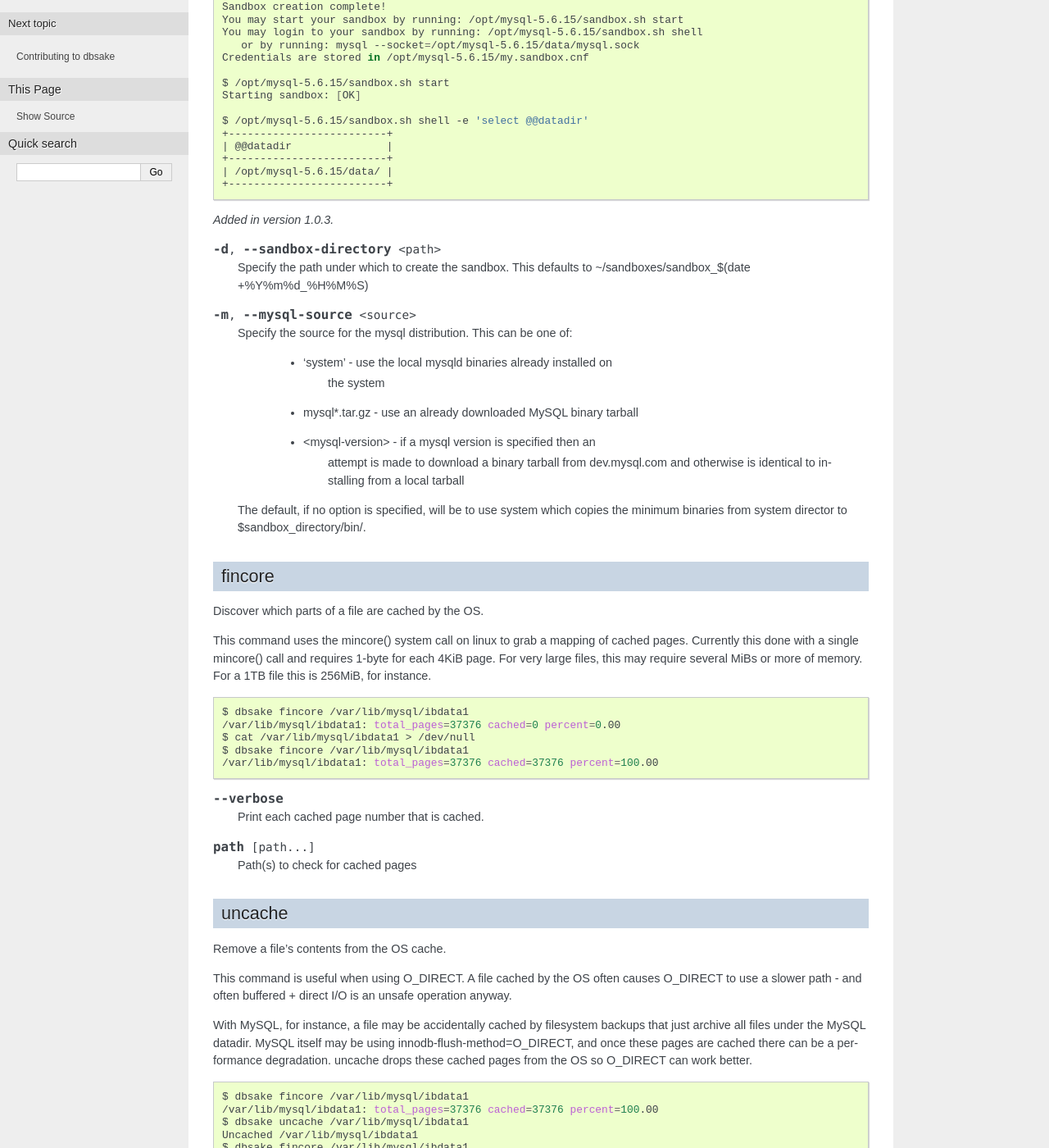
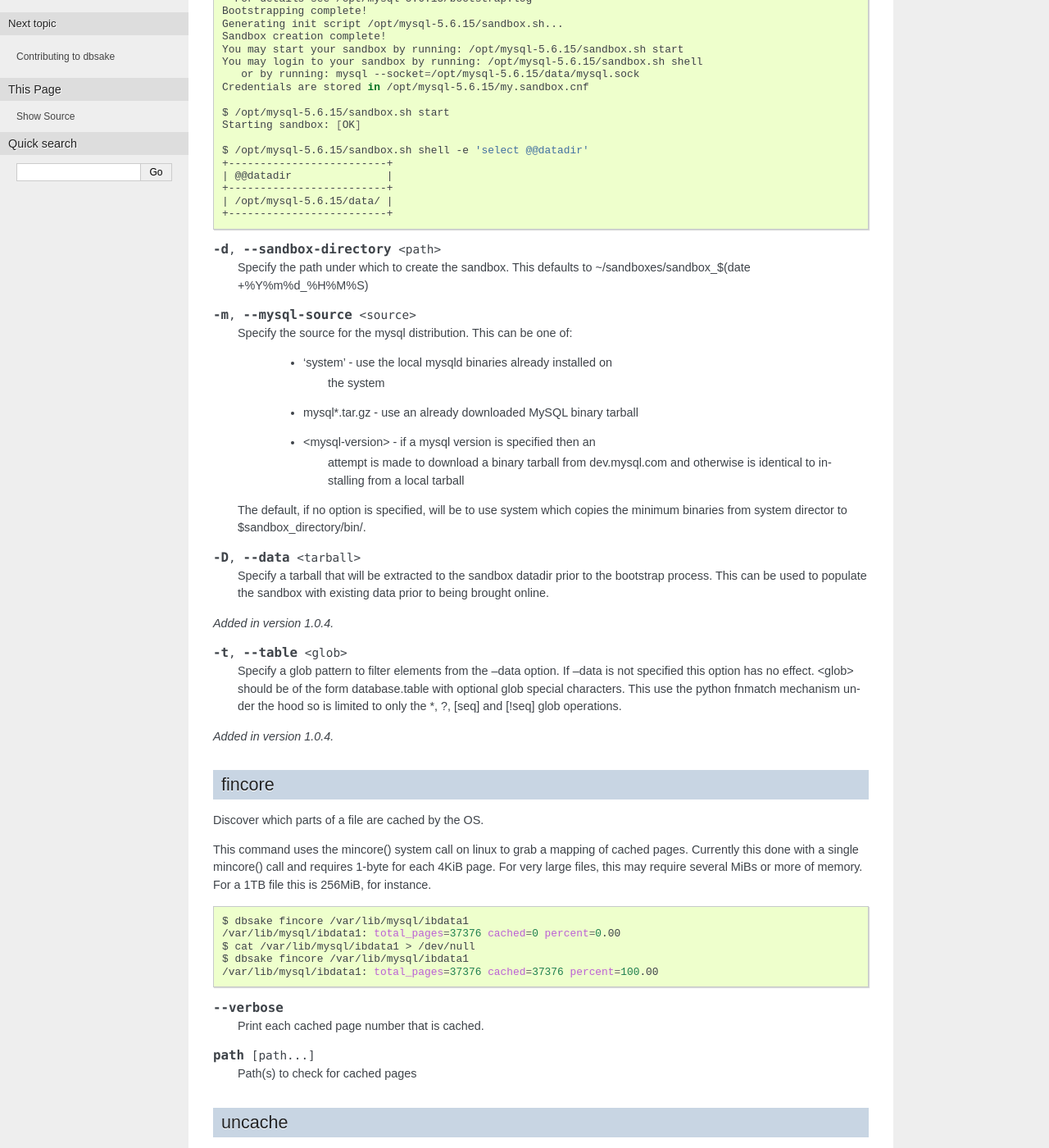
Before and after one commit to abg/dbsake, a Sphinx documentation site: the page built from docs/subcommands.rst, in a window 1280 px wide and 1400 px high, scrolled down 500 px. Shown: the whole window at 82% size. Built offline with Sphinx 7.4.7, drawn with Linux system fonts in a browser that asks for light colours; some of the changed text lies outside the part shown.

Commit message:
document --data and --table sandbox options

```diff
--- a/docs/subcommands.rst
+++ b/docs/subcommands.rst
@@ -3,6 +3,8 @@ Subcommands
 
 mysql-sandbox
 ~~~~~~~~~~~~~
+
+.. versionadded:: 1.0.3
 
 Setup a secondary MySQL instance easily.
 
@@ -45,8 +47,6 @@ to the MySQL instance.
 
 .. program:: mysql-sandbox
 
-.. versionadded:: 1.0.3
-
 .. option:: -d, --sandbox-directory <path>
 
    Specify the path under which to create the sandbox. This defaults
@@ -66,6 +66,24 @@ to the MySQL instance.
 
    The default, if no option is specified, will be to use system which
    copies the minimum binaries from system director to $sandbox_directory/bin/.
+
+.. option:: -D, --data <tarball>
+
+   Specify a tarball that will be extracted to the sandbox datadir prior
+   to the bootstrap process.  This can be used to populate the sandbox
+   with existing data prior to being brought online.
+
+.. versionadded:: 1.0.4
+
+.. option:: -t, --table <glob>
+
+   Specify a glob pattern to filter elements from the --data option. If --data
+   is not specified this option has no effect. <glob> should be of the form
+   database.table with optional glob special characters.  This use the python
+   fnmatch mechanism under the hood so is limited to only the \*, ?, [seq] and
+   [!seq] glob operations.
+
+.. versionadded:: 1.0.4
 
 fincore
 ~~~~~~~
```
